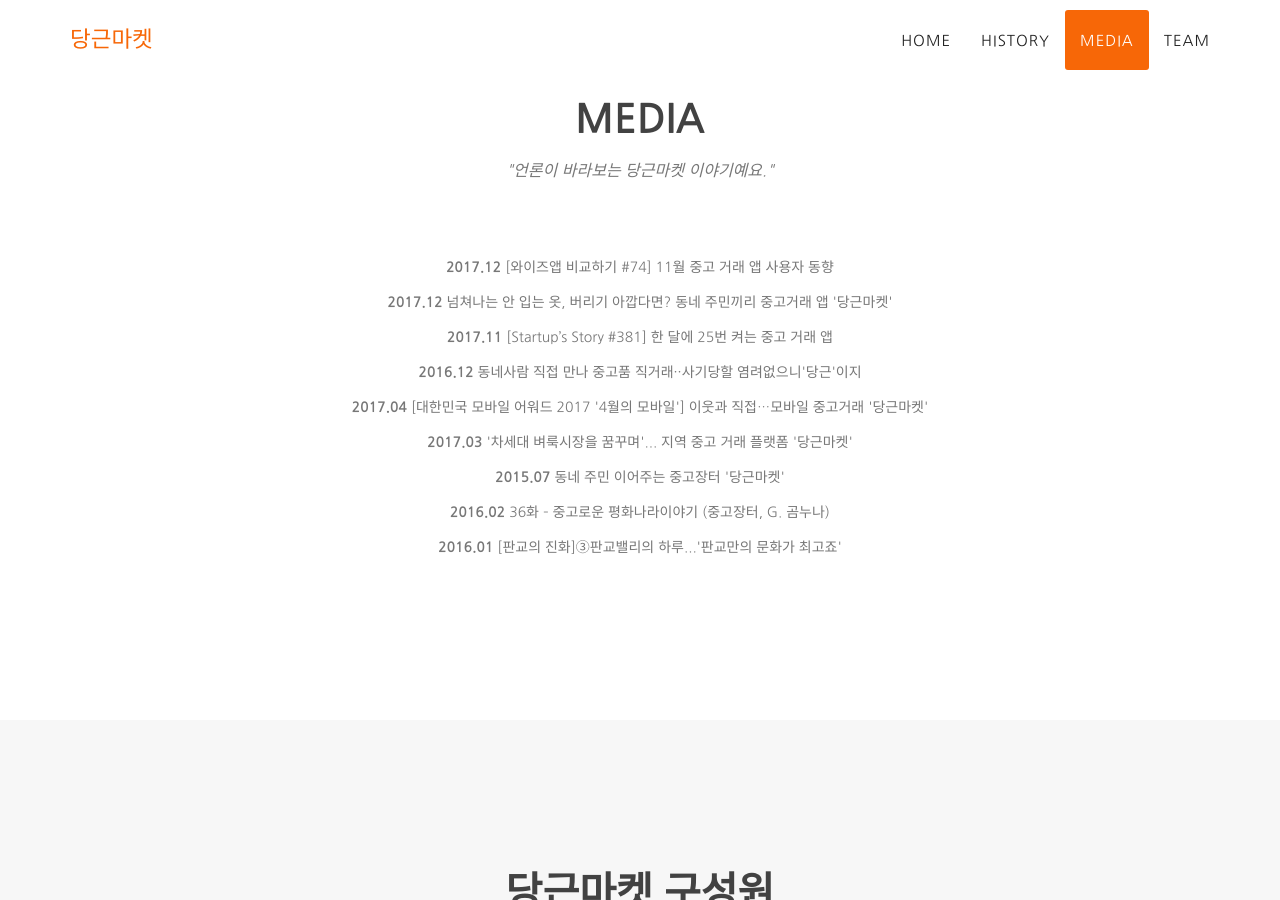
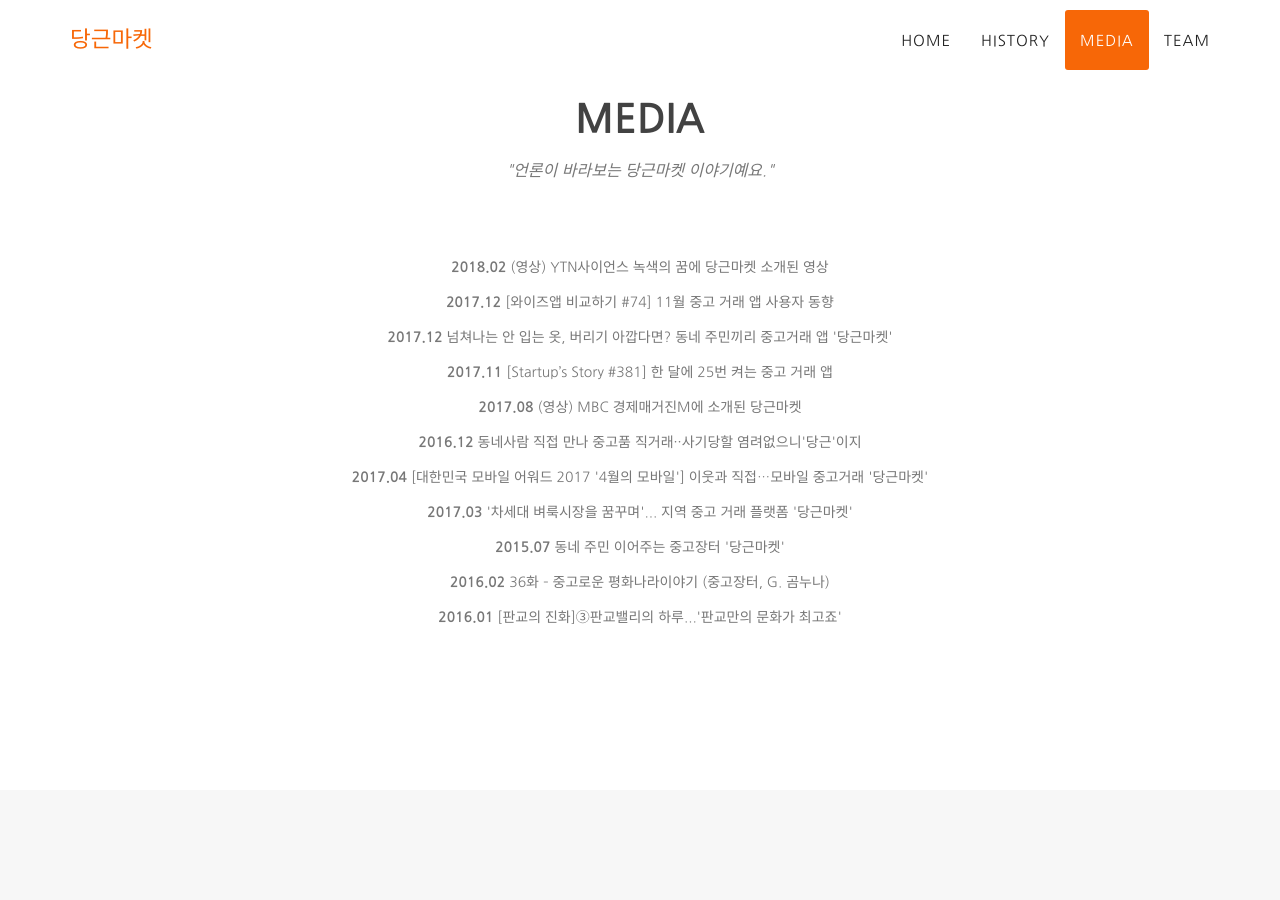
Before and after one commit to daangn/daangn-team-page, a Jekyll site: the page built from index.html, in a window 1280 px wide and 900 px high, scrolled down 2431 px. Built offline with Jekyll 4.4.1, drawn with Linux system fonts in a browser that asks for light colours; some web fonts are replaced.

Commit message:
Update _config.yml

```diff
--- a/_config.yml
+++ b/_config.yml
@@ -34,6 +34,10 @@
   pic: start
 
 media:
+- content: "(영상) YTN사이언스 녹색의 꿈에 당근마켓 소개된 영상"
+  date: '2018.02'
+  url: https://www.youtube.com/watch?v=Ii5flAhtM5c
+
 - content: "[와이즈앱 비교하기 #74] 11월 중고 거래 앱 사용자 동향"
   date: '2017.12'
   url: http://platum.kr/archives/92856
@@ -45,6 +49,10 @@
 - content: "[Startup’s Story #381] 한 달에 25번 켜는 중고 거래 앱"
   date: '2017.11'
   url: http://platum.kr/archives/91626
+
+- content: "(영상) MBC 경제매거진M에 소개된 당근마켓"
+  date: '2017.08'
+  url: https://www.youtube.com/watch?v=rnP7GeYq18Q&t=107s
 
 - content: 동네사람 직접 만나 중고품 직거래··사기당할 염려없으니'당근'이지
   date: '2016.12'
```
